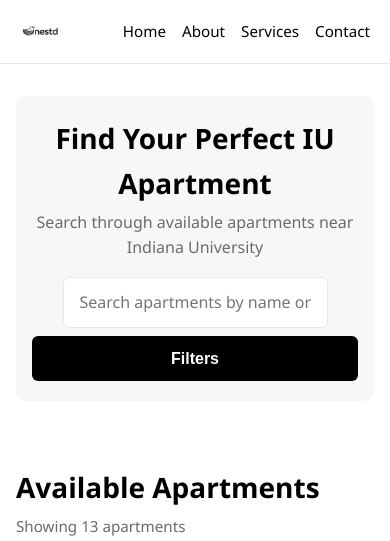
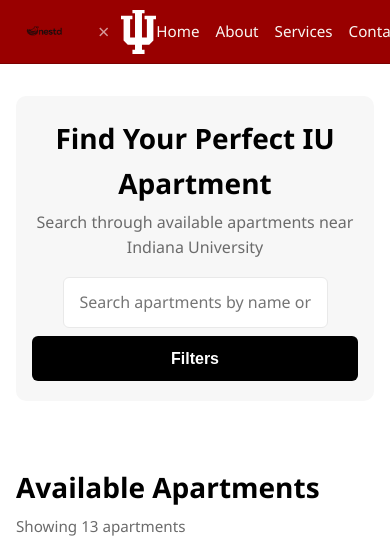
Before and after one commit to calebyoon23/Nestd, a plain HTML site: page index.html in a window 390 px wide. Shown: the top 541 px of the page. Drawn offline with Linux system fonts and the light colour scheme.

Commit message:
changed top nav bar color to match indiana

```diff
--- a/css/styles.css
+++ b/css/styles.css
@@ -5,6 +5,8 @@
     --muted: #6b6b6b;
     --surface: #f7f7f7;
     --border: #e9e9e9;
+    --iu-crimson: #990000;
+    --iu-cream: #F9F7F3;
 }
 
 html { scroll-behavior: smooth; }
@@ -41,6 +43,16 @@ header {
     border-bottom: 1px solid var(--border);
 }
 
+/* College-specific header styles */
+header.college-header {
+    transition: background-color 200ms ease;
+}
+
+header.iu-header {
+    background-color: var(--iu-crimson);
+    border-bottom: 1px solid rgba(0, 0, 0, 0.2);
+}
+
 nav {
     /* full-width so logo can be truly flush left */
     width: 100%;
@@ -69,7 +81,48 @@ nav {
     padding: 0;
 }
 
-/* Make the logo anchor occupy the enlarged logo area so it's clickable at all times */
+/* Logo combo for college pages (Nestd × College) */
+.logo-combo {
+    display: flex;
+    align-items: center;
+    gap: 0.75rem;
+    padding-left: 0.5rem;
+}
+
+.nestd-logo-link {
+    display: inline-flex;
+    align-items: center;
+    height: 128px;
+    padding: 0;
+}
+
+.nestd-logo {
+    height: 128px;
+    width: auto;
+    display: block;
+}
+
+.logo-separator {
+    font-size: 1.5rem;
+    font-weight: 300;
+    color: rgba(255, 255, 255, 0.6);
+    margin: 0 0.25rem;
+}
+
+.college-logo-container {
+    display: flex;
+    align-items: center;
+    height: 64px;
+}
+
+.college-logo-img {
+    height: 36px;
+    width: auto;
+    display: block;
+    filter: brightness(0) invert(1); /* Make logo white */
+}
+
+/* Default logo styles (for non-college pages) */
 .logo a {
     display: inline-flex;
     align-items: center;
@@ -114,6 +167,11 @@ nav {
     font-weight: 500;
     font-size: 0.95rem;
     transition: opacity 160ms ease, transform 160ms ease;
+}
+
+/* White nav links for college headers */
+header.college-header .nav-links a {
+    color: var(--iu-cream);
 }
 
 .nav-links a:hover {
@@ -1236,6 +1294,28 @@ footer {
     .logo img {
         height: 44px;
     }
+
+    /* Mobile adjustments for logo combo */
+    .logo-combo {
+        gap: 0.5rem;
+        padding-left: 0.25rem;
+    }
+
+    .nestd-logo-link {
+        height: 64px;
+    }
+
+    .nestd-logo {
+        height: 64px;
+    }
+
+    .logo-separator {
+        font-size: 1.25rem;
+    }
+
+    .college-logo-img {
+        height: 10px;
+    }
 }
 
 /* ===== APARTMENT DETAIL PAGE STYLES ===== */
--- a/index.html
+++ b/index.html
@@ -4,14 +4,20 @@
     <meta charset="UTF-8">
     <meta name="viewport" content="width=device-width, initial-scale=1.0">
     <meta name="description" content="Your website description">
-    <title>My Website</title>
+    <title>Nestd</title>
     <link rel="stylesheet" href="css/styles.css">
 </head>
 <body>
-    <header>
+    <header class="college-header iu-header">
         <nav>
-            <div class="logo">
-                <a href="home.html"><img src="images/nestd-logo.png" alt="Nestd logo" /></a>
+            <div class="logo logo-combo">
+                <a href="home.html" class="nestd-logo-link">
+                    <img src="images/nestd-logo.png" alt="Nestd logo" class="nestd-logo" />
+                </a>
+                <span class="logo-separator">×</span>
+                <div class="college-logo-container">
+                    <img src="images/logos/iu.svg" alt="Indiana University logo" class="college-logo-img" />
+                </div>
             </div>
 
             <ul class="nav-links">
```
